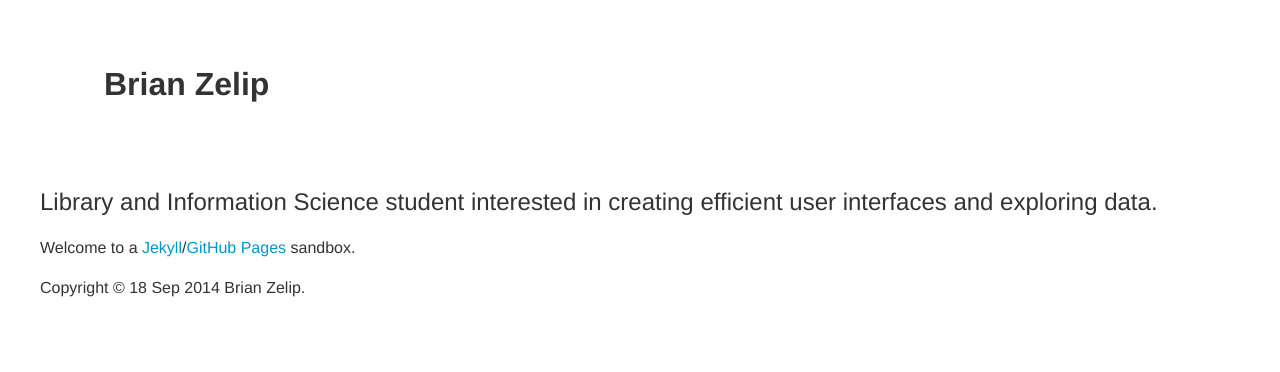
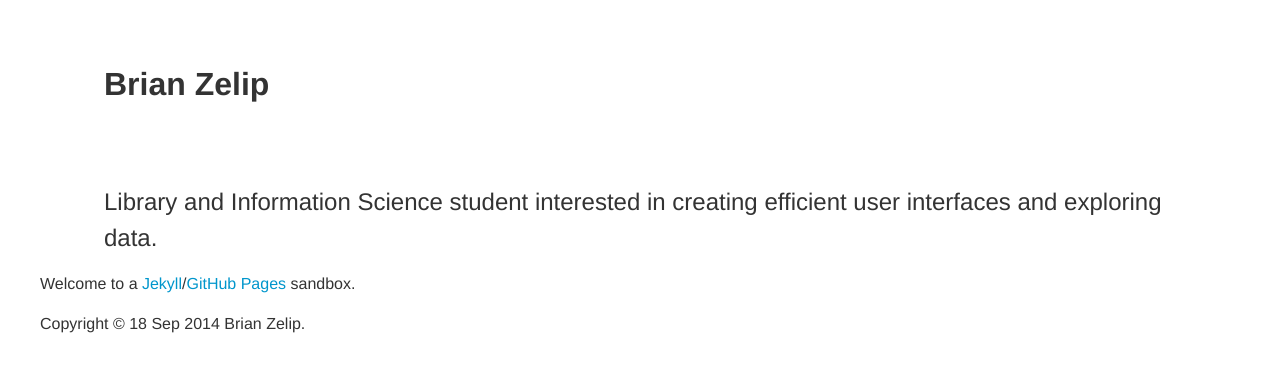
Before and after one commit to brianzelip/jekyll-test, a Jekyll site: the page built from index.md, in a window 1280 px wide. Shown: the top 372 px of the page. Built offline with Jekyll 4.4.1, drawn with Linux system fonts in a browser that asks for light colours.

Commit message:
Update header.html

```diff
--- a/_includes/header.html
+++ b/_includes/header.html
@@ -1,6 +1,6 @@
 <header>
 
   <h1 class="p4">{{ site.author.name }}</h1>
-  <p class="h3 pl4">{{ site.author.description }}</p>
+  <p class="h3 px4">{{ site.author.description }}</p>
 
 </header>
```
